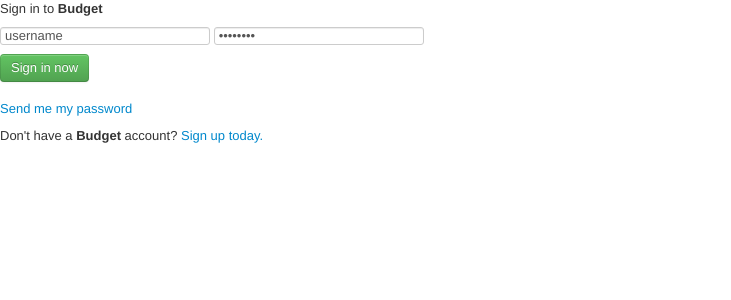
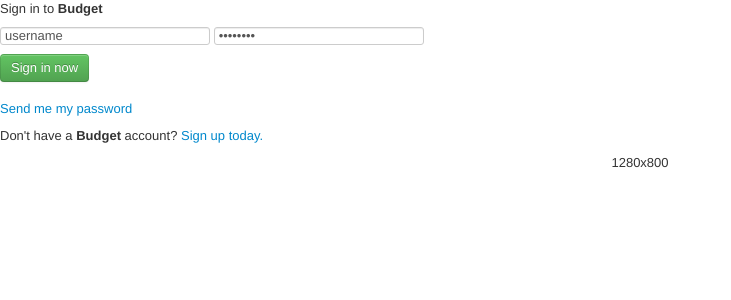
Before and after one commit to eloyz/budget, a Django app: page /accounts/login/ in a window 1280 px wide. Shown: the top 300 px of the page, without its empty margins (0-731 px from the left). Run offline with Django 3.2, Linux system fonts and the light colour scheme; parts of the project's set-up code (start-up, migrations or seed data) failed here and were passed over; some libraries are stand-ins or nearby versions.

Commit message:
Adding some javascript that will display the dimensions of my viewport.  This is for debugging and will eventually be removed.

```diff
--- a/templates/registration/login.html
+++ b/templates/registration/login.html
@@ -38,13 +38,29 @@
 	<a href="{% url registration_register %}">{% trans "Sign up today." %}</a>
 </p>
 
+<div style="text-align:center"><span class="width"></span>x<span class="height"></span></div>
+
 <script src="https://ajax.googleapis.com/ajax/libs/jquery/1.7.2/jquery.min.js"></script>
 <script src="{{ MEDIA_URL }}js/jquery.hint.js"></script>
 
 <script>
 	$(document).ready(function(){
 		$('.sign-in-wrap input[title!=""]').hint();
+		dims();
 	});
+
+	$(window).resize(function() {
+		dims();
+     });
+
+	var dims = function(){
+		var the_width = $(window).width();
+		$('.width').text(the_width);
+		var the_height = $(window).height();
+		$('.height').text(the_height);
+	}
+
+
 </script>
 
 {% endblock %}
```
